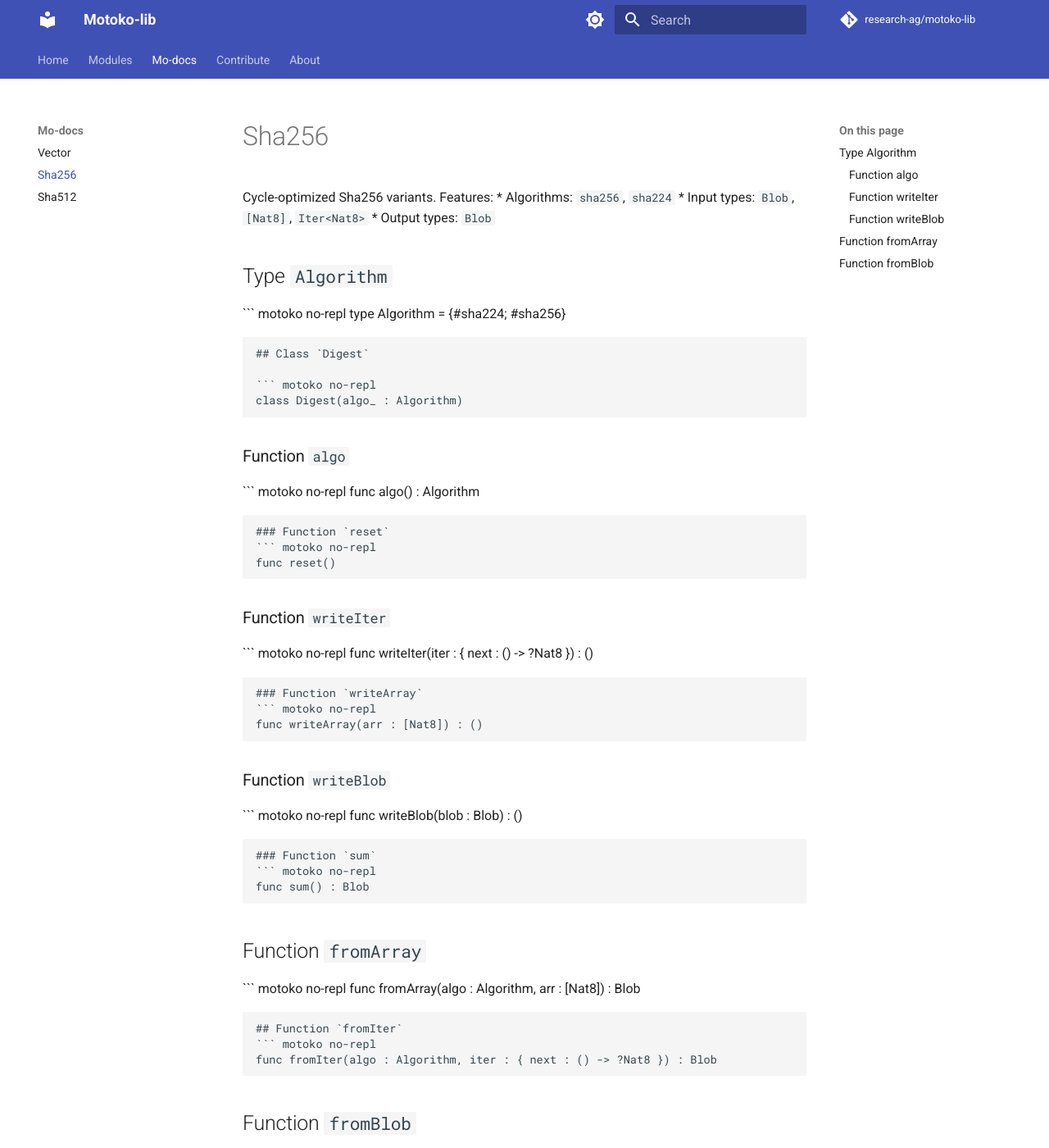
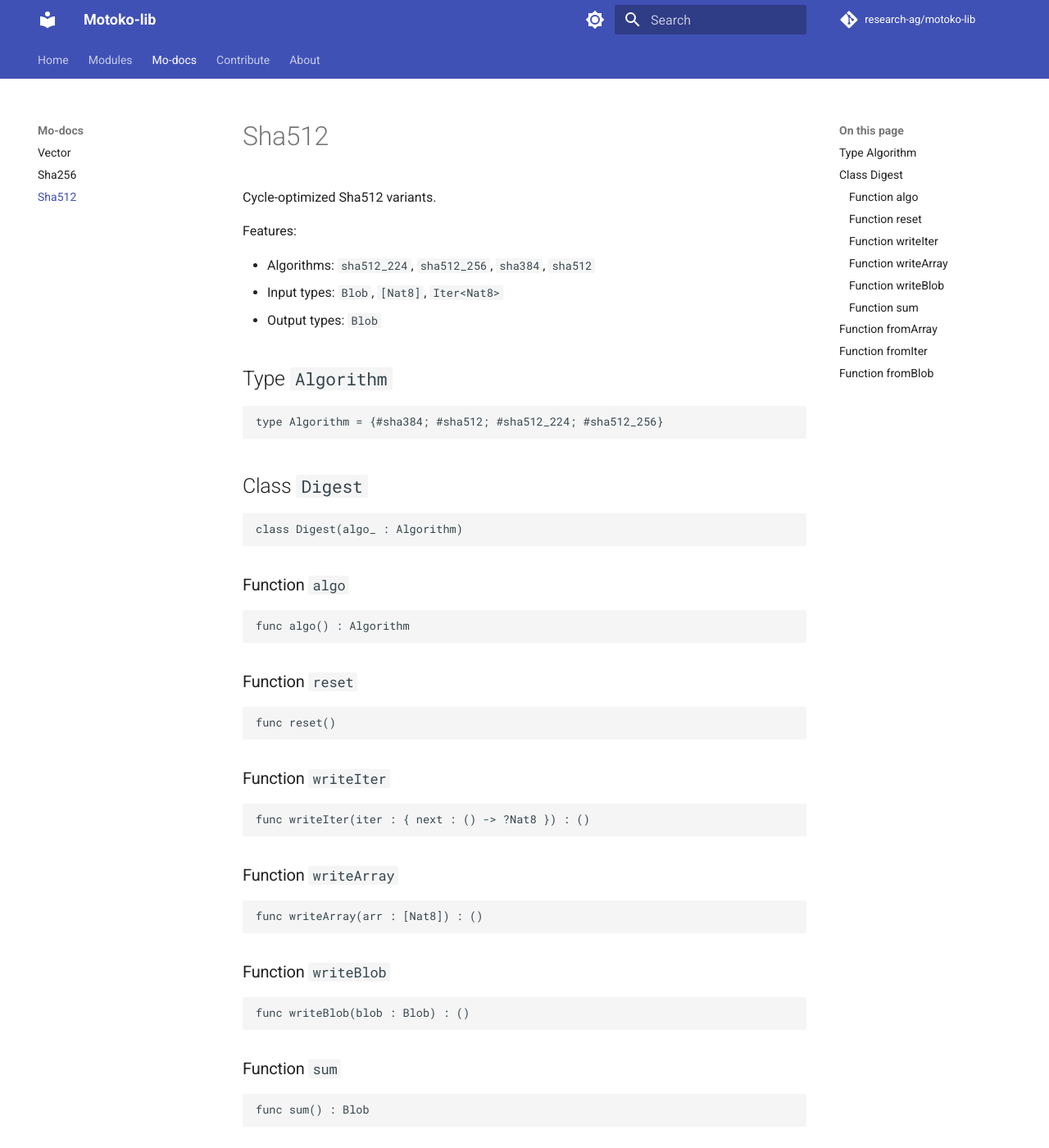
Before and after one commit to research-ag/motoko-lib, an MkDocs documentation site: the page built from docs/modoc/Sha512.md, in a window 1280 px wide and 1400 px high. Shown: the whole window at 82% size. Built offline with MkDocs 1.6.1 and Material for MkDocs 9.7.7, drawn with Linux system fonts in a browser that asks for light colours; comment, search, counter and statistics services are not loaded; some of the changed text lies outside the part shown.

Commit message:
Makefile to preprocess mo-doc files

````diff
--- a/docs/Sha256.md
+++ b/docs/modoc/Sha512.md
@@ -1,80 +1,79 @@
-# Sha256
-Cycle-optimized Sha256 variants.
+# Sha512
+Cycle-optimized Sha512 variants.
+
 Features:
-* Algorithms: `sha256`, `sha224`
+
+* Algorithms: `sha512_224`, `sha512_256`, `sha384`, `sha512`
 * Input types: `Blob`, `[Nat8]`, `Iter<Nat8>`
 * Output types: `Blob`
 
 ## Type `Algorithm`
-``` motoko no-repl
-type Algorithm = {#sha224; #sha256}
+``` motoko
+type Algorithm = {#sha384; #sha512; #sha512_224; #sha512_256}
 ```
 
 
 ## Class `Digest`
 
-``` motoko no-repl
+``` motoko
 class Digest(algo_ : Algorithm)
 ```
 
 
 ### Function `algo`
-``` motoko no-repl
+``` motoko
 func algo() : Algorithm
 ```
 
 
 
 ### Function `reset`
-``` motoko no-repl
+``` motoko
 func reset()
 ```
 
 
 
 ### Function `writeIter`
-``` motoko no-repl
+``` motoko
 func writeIter(iter : { next : () -> ?Nat8 }) : ()
 ```
 
 
 
 ### Function `writeArray`
-``` motoko no-repl
+``` motoko
 func writeArray(arr : [Nat8]) : ()
 ```
 
 
 
 ### Function `writeBlob`
-``` motoko no-repl
+``` motoko
 func writeBlob(blob : Blob) : ()
 ```
 
 
 
 ### Function `sum`
-``` motoko no-repl
+``` motoko
 func sum() : Blob
 ```
 
 
 ## Function `fromArray`
-``` motoko no-repl
+``` motoko
 func fromArray(algo : Algorithm, arr : [Nat8]) : Blob
 ```
 
 
 ## Function `fromIter`
-``` motoko no-repl
+``` motoko
 func fromIter(algo : Algorithm, iter : { next : () -> ?Nat8 }) : Blob
 ```
 
 
 ## Function `fromBlob`
-``` motoko no-repl
+``` motoko
 func fromBlob(algo : Algorithm, b : Blob) : Blob
 ```
-
-Calculate the SHA2 hash digest from `Blob`.
-Allowed values for `algo` are: `#sha224`, `#256`
--- a/docs/Vector.md
+++ b/docs/modoc/Vector.md
@@ -2,7 +2,7 @@
 Resizable one-dimensional array with `O(sqrt(n))` memory waste.
 
 ## Type `Vector`
-```
+``` motoko
 type Vector<X> = { var data_blocks : [var [var ?X]]; var i_block : Nat; var i_element : Nat }
 ```
 
@@ -15,7 +15,7 @@
 has O(n) memory waste.
 
 ## Function `new`
-```
+``` motoko
 func new<X>() : Vector<X>
 ```
 
@@ -27,7 +27,7 @@
 ```
 
 ## Function `clear`
-```
+``` motoko
 func clear<X>(vec : Vector<X>)
 ```
 
@@ -46,7 +46,7 @@
 Runtime: O(1)
 
 ## Function `clone`
-```
+``` motoko
 func clone<X>(vec : Vector<X>) : Vector<X>
 ```
 
@@ -64,7 +64,7 @@
 Runtime: O(n)
 
 ## Function `size`
-```
+``` motoko
 func size<X>(vec : Vector<X>) : Nat
 ```
 
@@ -78,7 +78,7 @@
 Runtime: O(1) (with some internal calculations)
 
 ## Function `add`
-```
+``` motoko
 func add<X>(vec : Vector<X>, element : X)
 ```
 
@@ -99,7 +99,7 @@
 Amortized Runtime: O(1), Worst Case Runtime: O(sqrt(n))
 
 ## Function `removeLast`
-```
+``` motoko
 func removeLast<X>(vec : Vector<X>) : ?X
 ```
 
@@ -119,7 +119,7 @@
 Amortized Space: O(1), Worst Case Space: O(sqrt(n))
 
 ## Function `get`
-```
+``` motoko
 func get<X>(vec : Vector<X>, index : Nat) : X
 ```
 
@@ -137,7 +137,7 @@
 Runtime: O(1)
 
 ## Function `getOpt`
-```
+``` motoko
 func getOpt<X>(vec : Vector<X>, index : Nat) : ?X
 ```
 
@@ -156,7 +156,7 @@
 Runtime: O(1)
 
 ## Function `put`
-```
+``` motoko
 func put<X>(vec : Vector<X>, index : Nat, value : X)
 ```
 
@@ -174,7 +174,7 @@
 Runtime: O(1)
 
 ## Function `vals`
-```
+``` motoko
 func vals<X>(vec : Vector<X>) : Iter.Iter<X>
 ```
 
@@ -202,7 +202,7 @@
 Runtime: O(1)
 
 ## Function `fromIter`
-```
+``` motoko
 func fromIter<X>(iter : Iter.Iter<X>) : Vector<X>
 ```
 
@@ -221,7 +221,7 @@
 Runtime: O(n)
 
 ## Function `toArray`
-```
+``` motoko
 func toArray<X>(vec : Vector<X>) : [X]
 ```
 
@@ -241,7 +241,7 @@
 Runtime: O(n)
 
 ## Function `fromArray`
-```
+``` motoko
 func fromArray<X>(array : [X]) : Vector<X>
 ```
 
@@ -259,7 +259,7 @@
 Runtime: O(n)
 
 ## Function `toVarArray`
-```
+``` motoko
 func toVarArray<X>(vec : Vector<X>) : [var X]
 ```
 
@@ -279,7 +279,7 @@
 Runtime: O(n)
 
 ## Function `fromVarArray`
-```
+``` motoko
 func fromVarArray<X>(array : [var X]) : Vector<X>
 ```
 
--- a/mkdocs.yml
+++ b/mkdocs.yml
@@ -9,9 +9,9 @@
     - Vector: modules/vector.md
     - Sha2: modules/sha2.md
   - Mo-docs:
-    - Vector: Vector.md
-    - Sha256: Sha256.md
-    - Sha512: Sha512.md
+    - Vector: modoc/Vector.md
+    - Sha256: modoc/Sha256.md
+    - Sha512: modoc/Sha512.md
   - Contribute: contribute.md
   - About: about.md
 theme:
````
Also changed, not shown: docs/home.md (+0 -7 lines), docs/index.html (deleted, +0 -7 lines), docs/modoc/Sha256.md (renamed from docs/Sha512.md, +20 -15 lines), docs/styles.css (deleted, +0 -161 lines), 4 other files.
